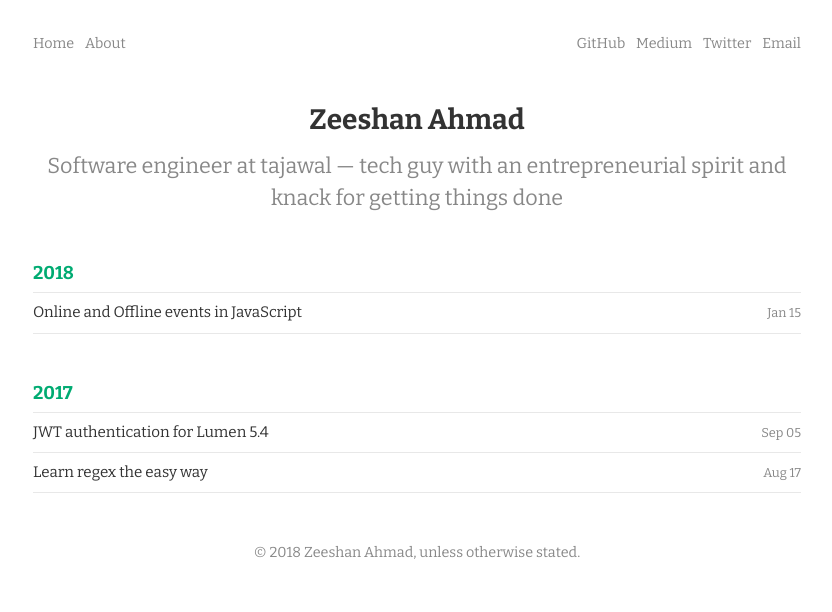
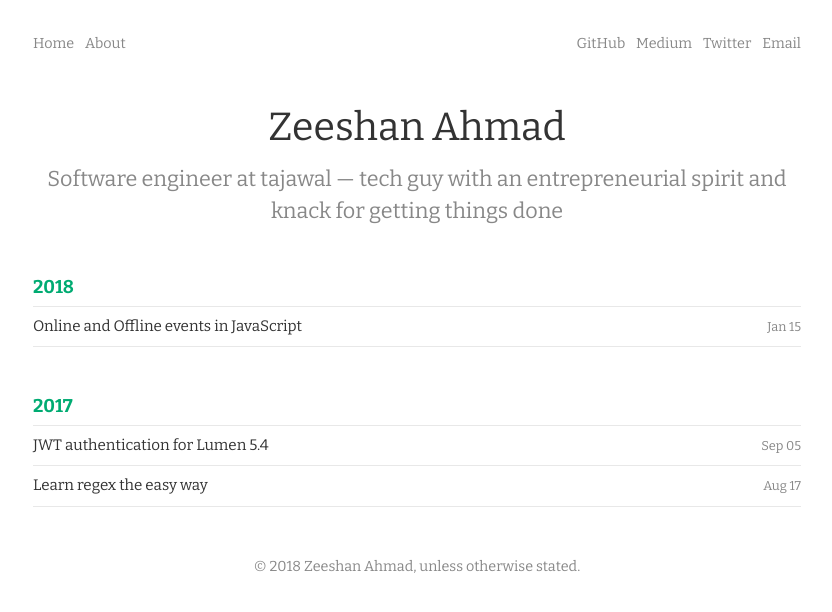
Before and after one commit to ziishaned/ziishaned.github.io, a Jekyll site: the page built from index.html, in a window 1280 px wide. Shown: the top 612 px of the page, without its empty margins (223-1055 px from the left). Built offline with Jekyll 4.4.1, drawn with Linux system fonts in a browser that asks for light colours; comment, search, counter and statistics services are not loaded.

Commit message:
Make header better

```diff
--- a/_sass/_base.scss
+++ b/_sass/_base.scss
@@ -179,8 +179,8 @@ footer {
 
   &__head {
     color: $black;
-    font-size: 1.75rem;
-    font-weight: 700;
+    font-weight: 400;
+    font-size: 2.45rem;
   }
 
   &__sub {
```
